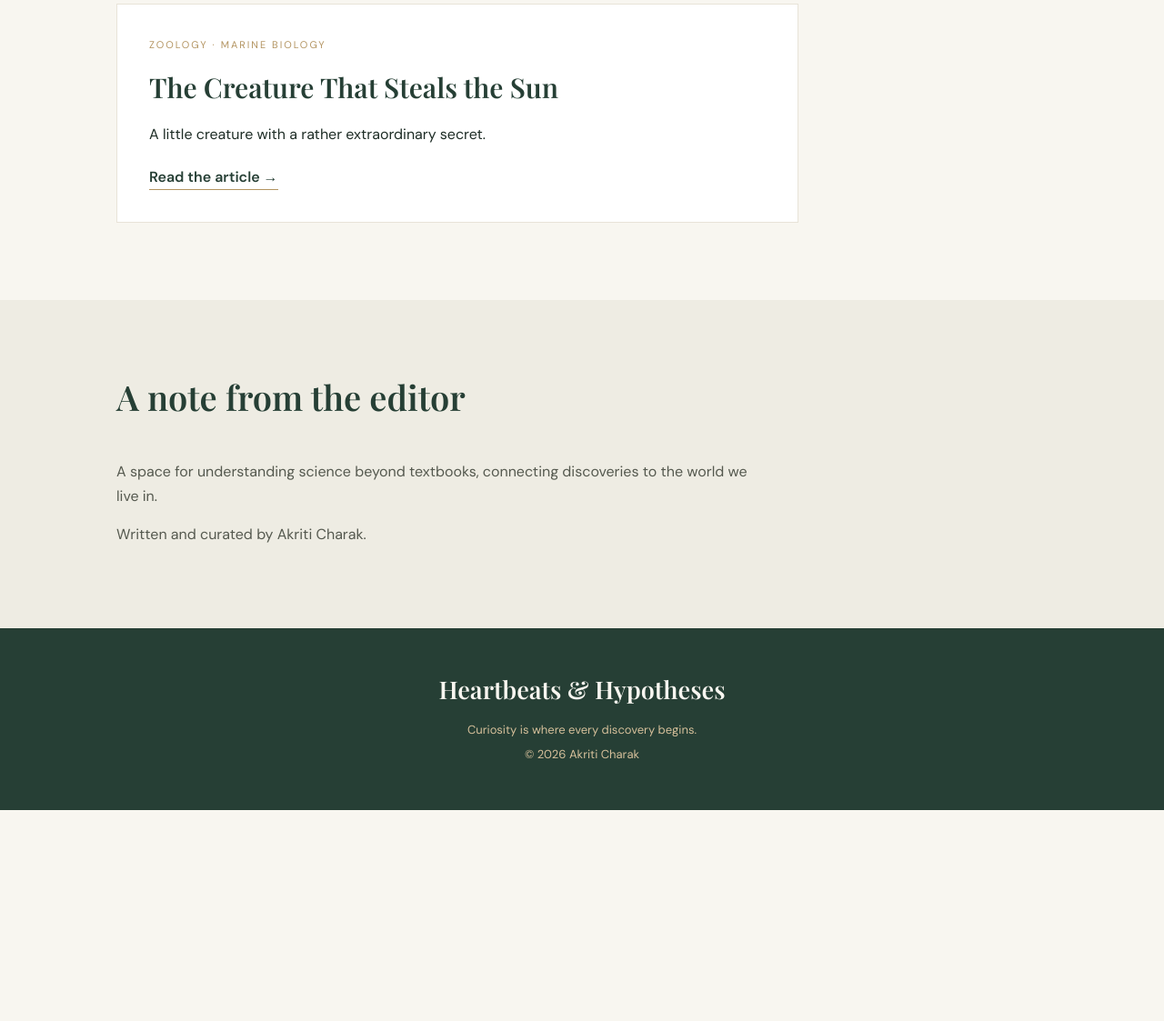
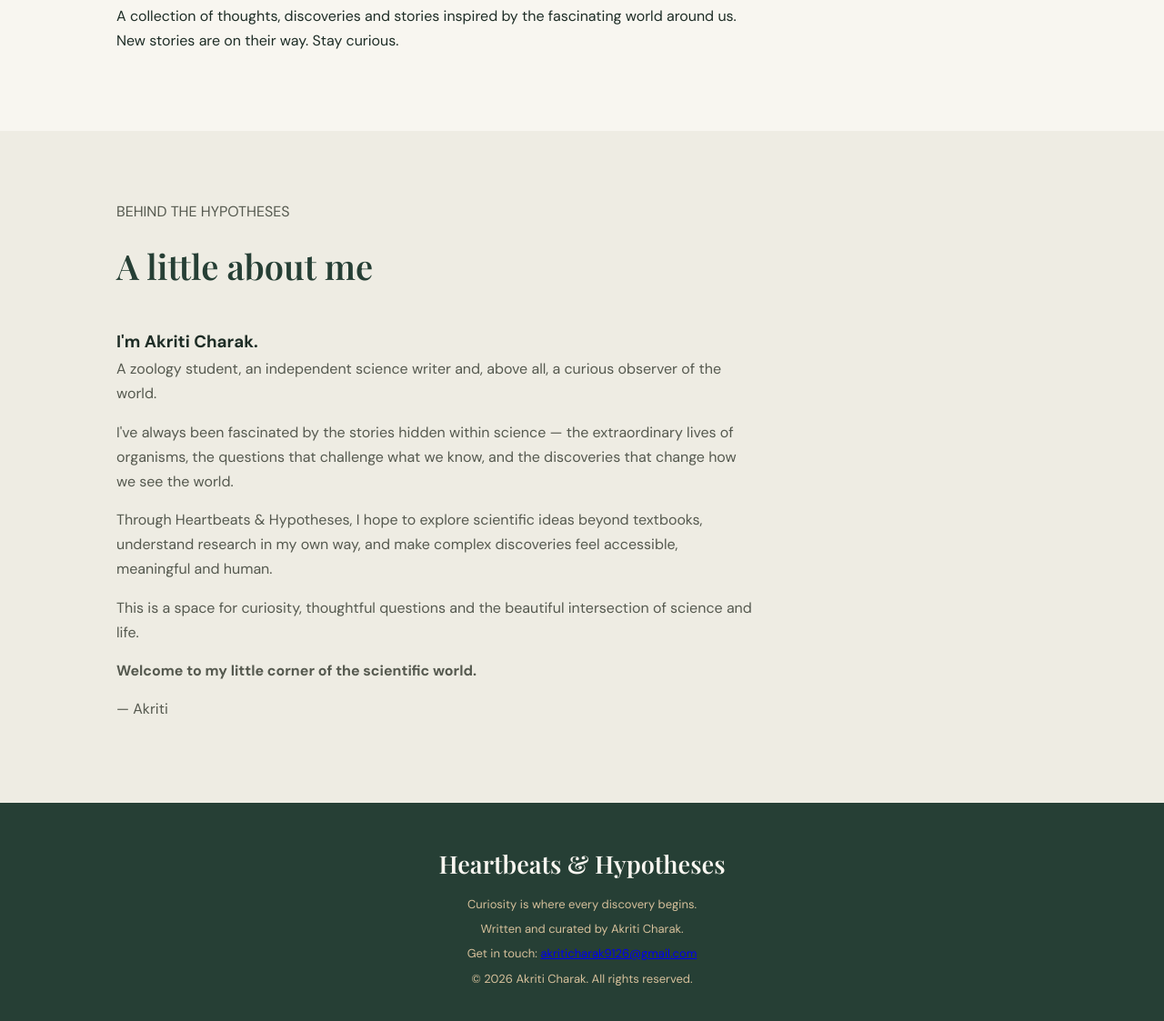
Before and after one commit to akriticharak9126-collab/heartbeats-and-hypotheses, a plain HTML site: page index.html in a window 1280 px wide. Shown: the part 809-1932 px from the top of the page at 91% size. Before the commit the page ends 1700 px from the top, so only its background shows below. Drawn offline with nearby package versions, Linux system fonts and the light colour scheme; a web font is replaced by a local one.

Commit message:
Redesign homepage and add author profile

```diff
--- a/index.html
+++ b/index.html
@@ -4,53 +4,121 @@
 <head>
     <meta charset="UTF-8">
     <meta name="viewport" content="width=device-width, initial-scale=1.0">
-    <title>Heartbeats & Hypotheses</title>
+    <meta name="description" content="Heartbeats & Hypotheses — science, stories and the human experience, written by Akriti Charak.">
+    <title>Heartbeats & Hypotheses | Akriti Charak</title>
     <link rel="stylesheet" href="style.css">
 </head>
+
 <body>
 
-<header>
+<header id="home">
     <h1>Heartbeats & Hypotheses</h1>
-    <p>Science, stories and the human experience.</p>
+    <p>Where science meets the human experience.</p>
+
     <nav>
         <a href="#home">Home</a>
         <a href="#journal">Journal</a>
-        <a href="#about">About</a>
+        <a href="#about">About Me</a>
         <a href="/admin/">Editor</a>
     </nav>
 </header>
 
-<main id="home">
+<main>
+
+    <!-- HERO SECTION -->
     <section class="hero">
         <p>SCIENCE THROUGH A HUMAN LENS</p>
+
         <h2>Where curiosity meets the human heart.</h2>
-        <p>Exploring the extraordinary connections between science and everyday life.</p>
+
+        <p>
+            Exploring the extraordinary connections between science,
+            nature, discovery and everyday life.
+        </p>
+
         <a href="#journal">Explore the journal ↓</a>
     </section>
 
+
+    <!-- JOURNAL SECTION -->
     <section id="journal">
         <h2>From the journal</h2>
-        <article>
-            <p>ZOOLOGY · MARINE BIOLOGY</p>
-            <h3>The Creature That Steals the Sun</h3>
-            <p>A little creature with a rather extraordinary secret.</p>
-            <a href="articles/elysia-chlorotica/">Read the article →</a>
-        </article>
+
+        <p>
+            A collection of thoughts, discoveries and stories
+            inspired by the fascinating world around us.
+        </p>
+
+        <div id="article-list">
+            <p>New stories are on their way. Stay curious.</p>
+        </div>
     </section>
 
+
+    <!-- ABOUT ME SECTION -->
     <section id="about">
-        <h2>A note from the editor</h2>
-        <p>A space for understanding science beyond textbooks, connecting discoveries to the world we live in.</p>
-        <p>Written and curated by Akriti Charak.</p>
+        <p>BEHIND THE HYPOTHESES</p>
+
+        <h2>A little about me</h2>
+
+        <h3>I'm Akriti Charak.</h3>
+
+        <p>
+            A zoology student, an independent science writer
+            and, above all, a curious observer of the world.
+        </p>
+
+        <p>
+            I've always been fascinated by the stories hidden
+            within science — the extraordinary lives of organisms,
+            the questions that challenge what we know, and the
+            discoveries that change how we see the world.
+        </p>
+
+        <p>
+            Through Heartbeats & Hypotheses, I hope to explore
+            scientific ideas beyond textbooks, understand research
+            in my own way, and make complex discoveries feel
+            accessible, meaningful and human.
+        </p>
+
+        <p>
+            This is a space for curiosity, thoughtful questions
+            and the beautiful intersection of science and life.
+        </p>
+
+        <p><strong>Welcome to my little corner of the scientific world.</strong></p>
+
+        <p>— Akriti</p>
     </section>
+
 </main>
 
+
+<!-- FOOTER -->
 <footer>
     <h2>Heartbeats & Hypotheses</h2>
+
     <p>Curiosity is where every discovery begins.</p>
-    <p>© <span id="current-year"></span> Akriti Charak</p>
+
+    <p>
+        Written and curated by Akriti Charak.
+    </p>
+
+    <p>
+        Get in touch:
+        <a href="mailto:akriticharak9126@gmail.com">
+            akriticharak9126@gmail.com
+        </a>
+    </p>
+
+    <p>
+        © <span id="current-year"></span> Akriti Charak.
+        All rights reserved.
+    </p>
 </footer>
 
 <script src="script.js"></script>
+
 </body>
 </html>
```
